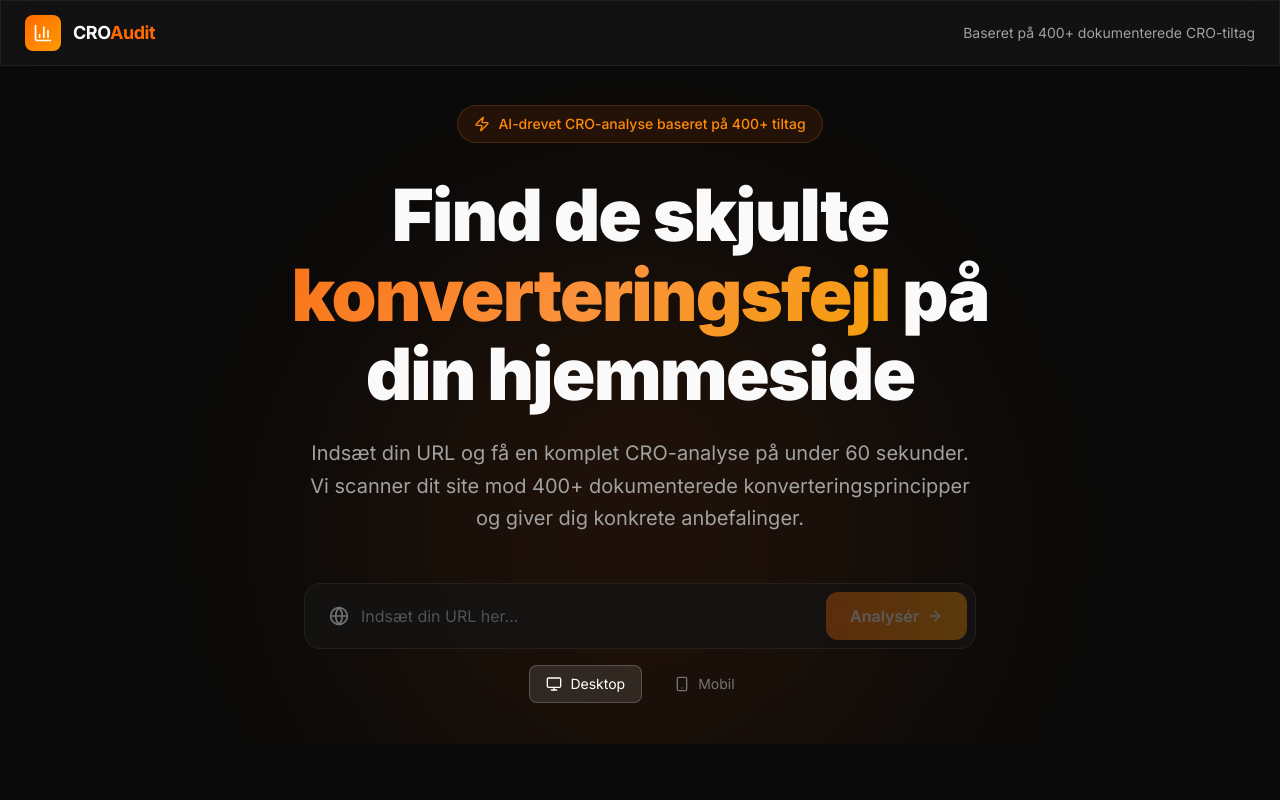
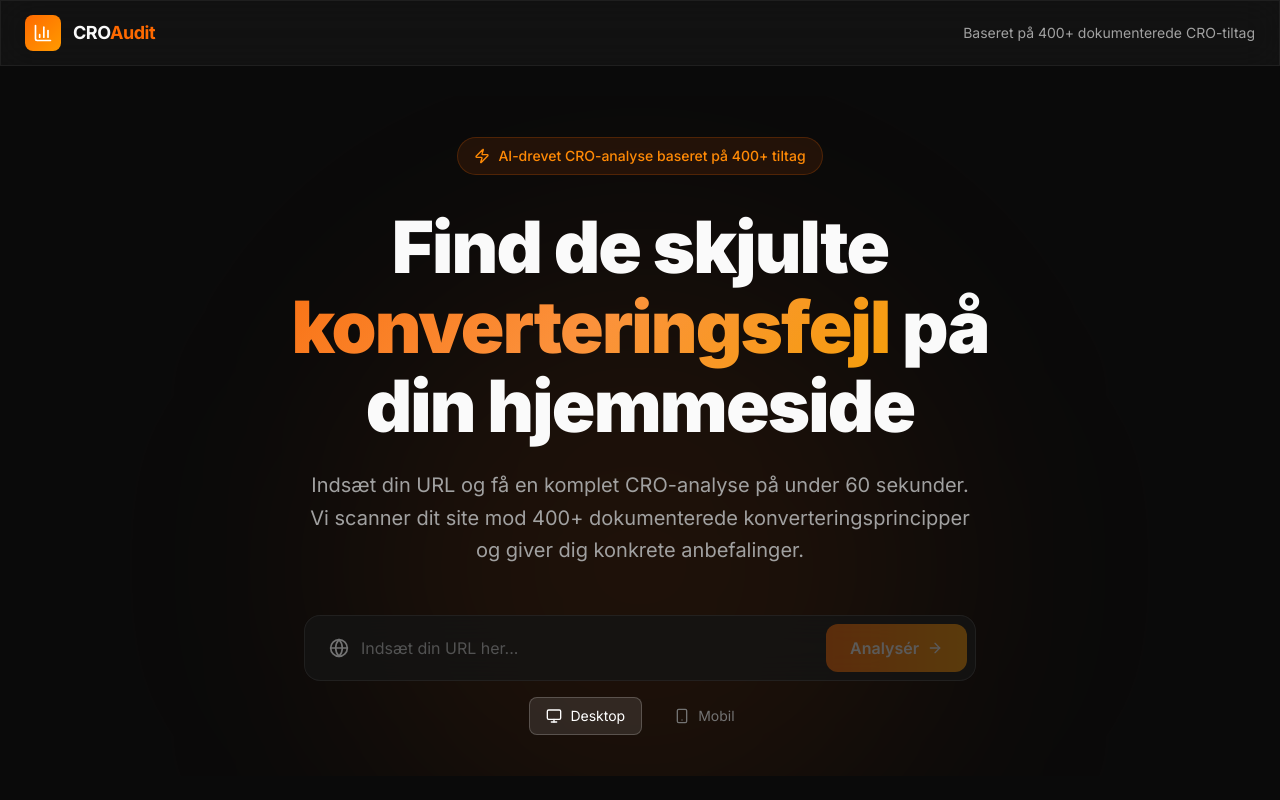
Before and after one commit to Frederikhs11061/CROapp, a Next.js app: page / in a window 1280 px wide. Shown: the top 800 px of the page. Built offline with nearby package versions, Linux system fonts and the light colour scheme; no server answers.

Commit message:
Add more top padding on homepage for badge spacing
Co-authored-by: Cursor <cursoragent@cursor.com>

```diff
--- a/src/app/page.tsx
+++ b/src/app/page.tsx
@@ -44,7 +44,7 @@ const HOW_IT_WORKS = [
 
 export default function HomePage() {
   return (
-    <main className="pt-16" id="main-content">
+    <main className="pt-20 sm:pt-24" id="main-content">
       {/* Hero */}
       <section className="relative min-h-[70vh] sm:min-h-[85vh] flex items-center justify-center px-4 sm:px-6 overflow-hidden" aria-labelledby="hero-heading">
         <div className="absolute top-1/4 left-1/2 -translate-x-1/2 w-[min(600px,100vw)] h-[600px] bg-orange-500/8 rounded-full blur-[120px] pointer-events-none" aria-hidden="true" />
```
